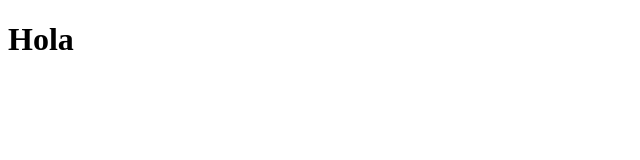
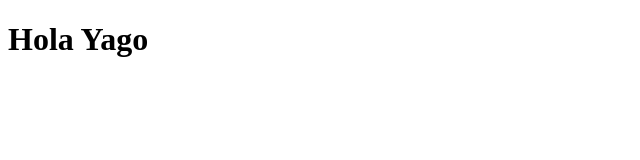
Before and after one commit to YagoLopezCameselle/gitExamen, a plain HTML site: page index.html in a window 1280 px wide. Shown: the whole page, without its empty margins (0-640 px from the left). Drawn offline with Linux system fonts and the light colour scheme.

Commit message:
bug reparado

```diff
--- a/index.html
+++ b/index.html
@@ -8,7 +8,7 @@
 </head>
 
 <body>
-    <h1>Hola</h1>
+    <h1>Hola Yago</h1>
 </body>
 
 </html>
```
